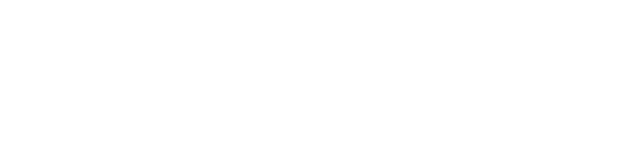
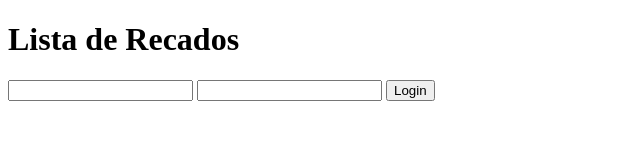
Before and after one commit to odiegosilva1/Crud-Test, a plain HTML site: page index.html in a window 1280 px wide. Shown: the whole page, without its empty margins (0-640 px from the left). Drawn offline with Linux system fonts and the light colour scheme.

Commit message:
Update index.html

```diff
--- a/index.html
+++ b/index.html
@@ -6,6 +6,19 @@
     <title>CRUD</title>
 </head>
 <body>
+    <header>
+        <H1>Lista de Recados</H1>
+    </header>
+  <div class="main">
+    <input class="login" type="text">
+    <input class="login" type="text">
+    <button class="btn">Login</button>
+
+
+  </div>
+    <footer class="footer">
+
+    </footer>
 
     <script src="/js/app.js"></script>
 </body>
```
